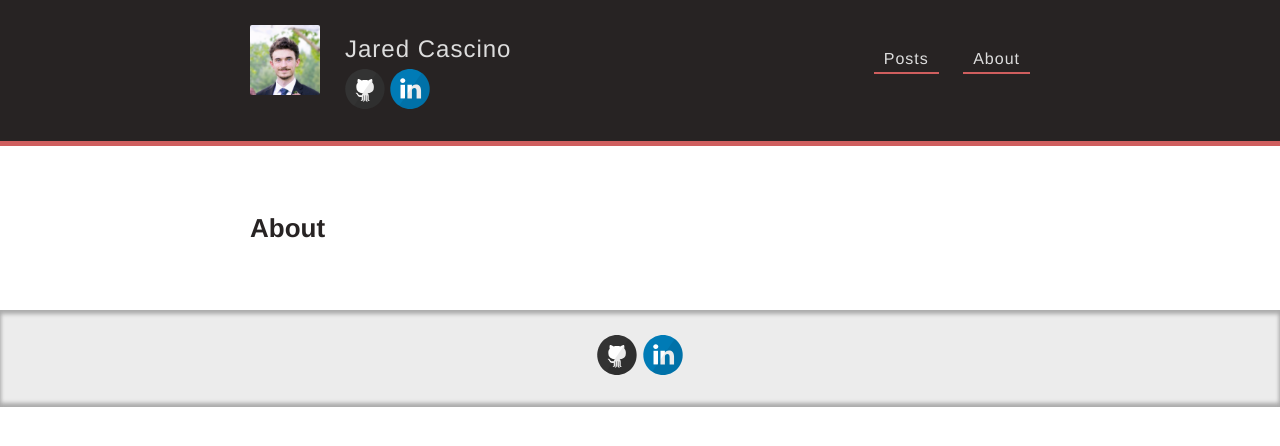
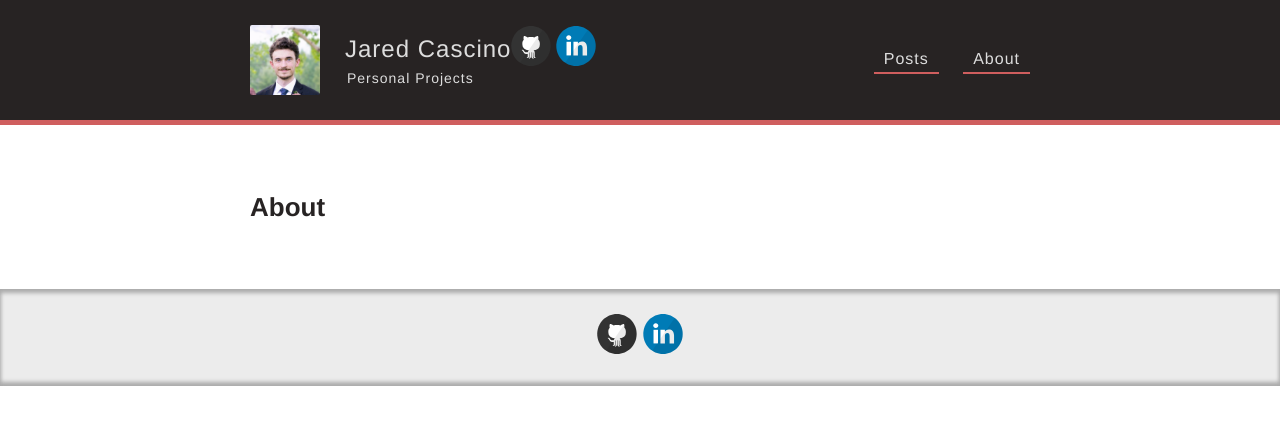
Before and after one commit to jred1/jred1.github.io, a Jekyll site: the page built from about.md, in a window 1280 px wide. Shown: the top 446 px of the page. Built offline with Jekyll 4.4.1, drawn with Linux system fonts in a browser that asks for light colours.

Commit message:
Update Header

```diff
--- a/_config.yml
+++ b/_config.yml
@@ -1,5 +1,5 @@
 name: Jared Cascino
-description:
+description: Personal Projects
 avatar: /images/avatar.png
 
 # Includes an icon in the footer for each username you enter
--- a/_layouts/default.html
+++ b/_layouts/default.html
@@ -21,9 +21,11 @@
           <a href="{{ site.baseurl }}/" class="site-avatar"><img src="{{ site.avatar }}" /></a>
 
           <div class="site-info">
-            <h1 class="site-name"><a href="{{ site.baseurl }}/">{{ site.name }}</a></h1>
+            <div class="site-title-line">
+              <h1 class="site-name"><a href="{{ site.baseurl }}/">{{ site.name }}</a></h1>
+              <div>{% include svg-icons.html %}</div>
+            </div>
             <p class="site-description">{{ site.description }}</p>
-          <div margin="5px 5px 5px 5px">{% include svg-icons.html %}</div>
           </div>
 
           <nav>
--- a/style.scss
+++ b/style.scss
@@ -188,6 +188,13 @@ img {
     margin: 0 auto;
   }
 }
+.site-title-line {
+  display: flex;
+  align-items: center; /* This vertically aligns the name and icons */
+}
+.site-title-line .social-icons {
+  margin-left: 10px; /* This adds space between the name and icons */
+}
 
 .site-name {
   margin: 0;
```
